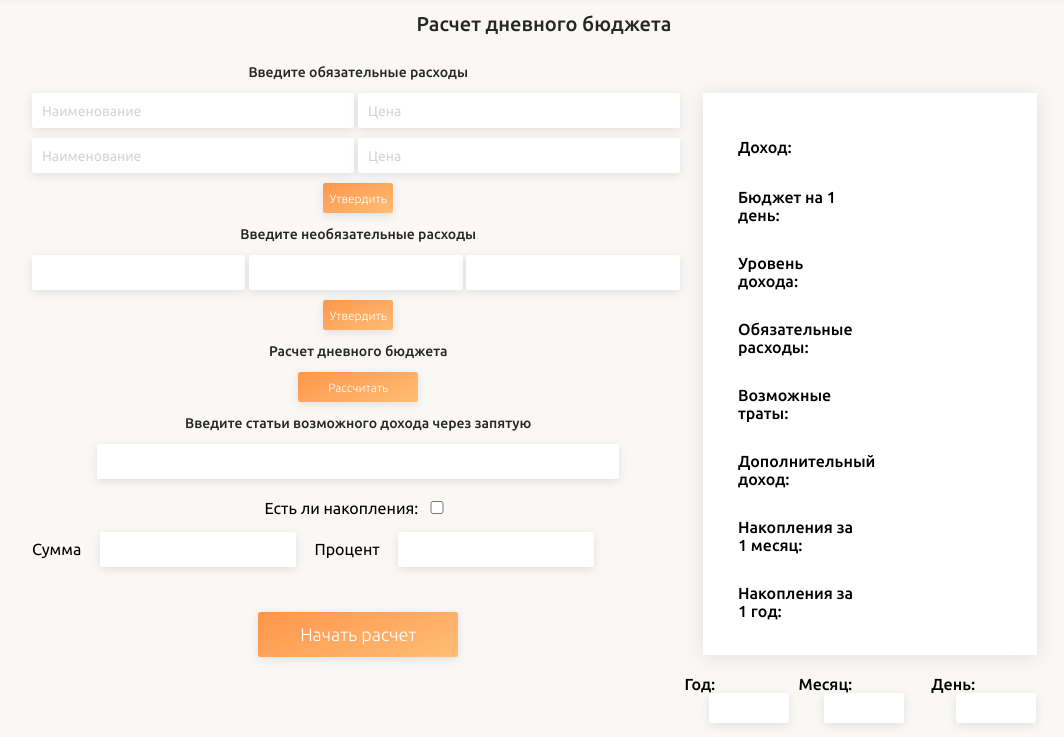
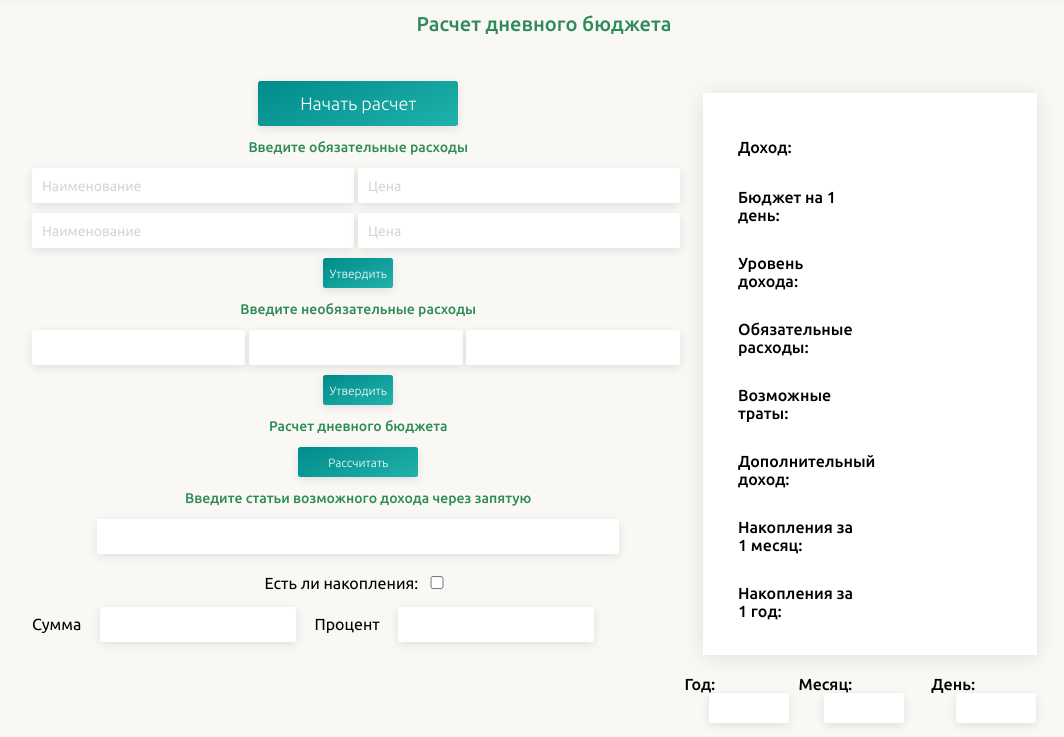
Before and after one commit to gnobious/money-keeper, a plain HTML site: page index.html in a window 1280 px wide. Shown: the part 63-800 px from the top of the page, without its empty margins (96-1160 px from the left). Drawn offline with Linux system fonts and the light colour scheme.

Commit message:
Minor design changes, code fixes and comments

```diff
--- a/index.html
+++ b/index.html
@@ -6,7 +6,7 @@
     <meta http-equiv="X-UA-Compatible" content="ie=edge">
     <title>MoneyKeeper</title>
     <link href="https://fonts.googleapis.com/css?family=Ubuntu:300,400,500,700&amp;subset=cyrillic" rel="stylesheet">
-    <link rel="stylesheet" href="css/style.css">
+    <link rel="stylesheet" href="css/style.min.css">
     <link rel="icon" type="image/png" sizes="96x96" href="favicon.ico">
 </head>
 <body>
@@ -20,6 +20,10 @@
     </div>
     <div class="main">
         <div class="data">
+            <div class="open">
+                <button class="start" id="start">Начать расчет</button>
+            </div>
+
             <div class="choose-expenses">Введите обязательные расходы</div>
             <input class="expenses-item" type="text" id="expenses_1" placeholder="Наименование">
 			<input class="expenses-item" type="text" id="expenses_2" placeholder="Цена">
@@ -47,9 +51,6 @@
 			<label for="percent">Процент</label>
             <input class="choose-percent" id="percent" type="text">
 
-            <div class="open">
-                <button class="start" id="start">Начать расчет</button>
-            </div>
         </div>
         <div class="result">
             <div class="result-table">
--- a/js/main.js
+++ b/js/main.js
@@ -12,9 +12,9 @@ let startBtn = document.getElementById('start'),
 
     expensesItem = document.getElementsByClassName('expenses-item'),
 
-    expensesItemBtn = document.getElementsByTagName('button')[0],
-    optionalExpensesBtn = document.getElementsByTagName('button')[1],
-    countBudgetBtn = document.getElementsByTagName('button')[2],
+    expensesItemBtn = document.getElementsByTagName('button')[1],
+    optionalExpensesBtn = document.getElementsByTagName('button')[2],
+    countBudgetBtn = document.getElementsByTagName('button')[3],
 
     optionalExpensesItem = document.querySelectorAll('.optionalexpenses-item'),
 
@@ -28,10 +28,12 @@ let startBtn = document.getElementById('start'),
 
 let money, time;
 
+//Disable all other buttons until the calculation starts
 expensesItemBtn.disabled = true;
 optionalExpensesBtn.disabled = true;
 countBudgetBtn.disabled = true;
 
+//Create the appData object and receive data from the user
 startBtn.addEventListener('click', function(){
     time = prompt("Введите дату в формате YYYY-MM-DD", '');
     money = +prompt("Ваш бюджет на месяц?", '');
@@ -51,6 +53,7 @@ startBtn.addEventListener('click', function(){
     countBudgetBtn.disabled = false;
 });
 
+//Getting the items of mandatory expenses in appData
 expensesItemBtn.addEventListener('click', function() {
     let sum = 0;
     for (let i = 0; i < expensesItem.length; i++) {
@@ -70,6 +73,7 @@ expensesItemBtn.addEventListener('click', function() {
     expensesValue.textContent = sum;
 });
 
+//Getting an optional expenses and displaying them
 optionalExpensesBtn.addEventListener('click', function(){
     for (let i = 0; i < optionalExpensesItem.length; i++) {
         let opt = optionalExpensesItem[i].value;
@@ -78,6 +82,7 @@ optionalExpensesBtn.addEventListener('click', function(){
     }
 });
 
+//Calculating the income level
 countBudgetBtn.addEventListener('click', function() {
     if (appData.budg != undefined) {
         appData.moneyPerDay = ((appData.budg - +expensesValue.textContent)/ 30).toFixed();
@@ -87,7 +92,7 @@ countBudgetBtn.addEventListener('click', function() {
             levelValue.textContent = "Минимальный уровень достатка";
         } else if (appData.moneyPerDay > 500 && appData.moneyPerDay < 2000) {
             levelValue.textContent = "Средний уровень достатка";
-        } else if (appData.moneyPerDay > 2000) {
+        } else if (appData.moneyPerDay >= 2000) {
             levelValue.textContent = "Высокий уровень достатка";
         } else {
             levelValue.textContent = "Произошла ошибка";
@@ -97,6 +102,7 @@ countBudgetBtn.addEventListener('click', function() {
     }
 });
 
+//Getting the optional expences data from the input, then formatting and transfering
 if (incomeItem !==null){
     incomeItem.addEventListener('input', function() {
     let items = incomeItem.value;
@@ -106,6 +112,7 @@ if (incomeItem !==null){
     }
 })};
 
+//Savings checkbox switcher
 checkSavings.addEventListener('click', function() {
     if (appData.savings == true) {
         appData.savings = false;
@@ -114,6 +121,7 @@ checkSavings.addEventListener('click', function() {
     }
 });
 
+// Сalculating the amount of savings
 sumValue.addEventListener('input', function() {
     if (appData.savings == true) {
         let sum = +sumValue.value,
@@ -127,6 +135,7 @@ sumValue.addEventListener('input', function() {
     }
 });
 
+// Сalculating the percentage of savings
 percentValue.addEventListener('input', function() {
     if (appData.savings == true) {
         let sum = +sumValue.value,
@@ -148,9 +157,3 @@ const appData = {
     income: [],
     savings: false
 };
-
-    /* for (var key in appData) {
-        console.log ( "Наша программа включает в себя данные: " + key + " - " + appData[key] );
-    };
-
-    console.log (appData.budg + " " + appData.timeData); */
--- a/sass/_variables.sass
+++ b/sass/_variables.sass
@@ -1,6 +1,6 @@
-$text-color: #262626
-$active: #ff6a30
-$result: #61a654
+$text-color: #2E8B57
+$active: #20B2AA
+$result: #6B8E23
 
 @mixin header
     margin: 13px 0px
@@ -13,7 +13,7 @@ $result: #61a654
     width: calc((100%/2) - 4px)
     border-radius: 2.5px
     background-color: #ffffff
-    box-shadow: 0px 2.5px 10px 0 rgba(1, 0, 42, 0.1)
+    box-shadow: 0px 2.5px 10px 0 rgba(0, 0, 0, 0.1)
     border: none
     padding-left: 10px
     margin-bottom: 10px
@@ -26,7 +26,7 @@ $result: #61a654
     margin: 0 auto
     border: none
     border-radius: 2.5px
-    background-image: linear-gradient(336deg, #ffbd75, #ff964b), linear-gradient(#ffffff, #ffffff)
+    background-image: linear-gradient(336deg, #20B2AA, #008B8B), linear-gradient(#ffffff, #ffffff)
     box-shadow: 0px 2.5px 10px 0 rgba(1, 0, 42, 0.1)
     color: #fff
     font-weight: 100
```
Also changed, not shown: css/style.css (deleted), css/style.min.css (added), favicon.ico, 1 other file.
